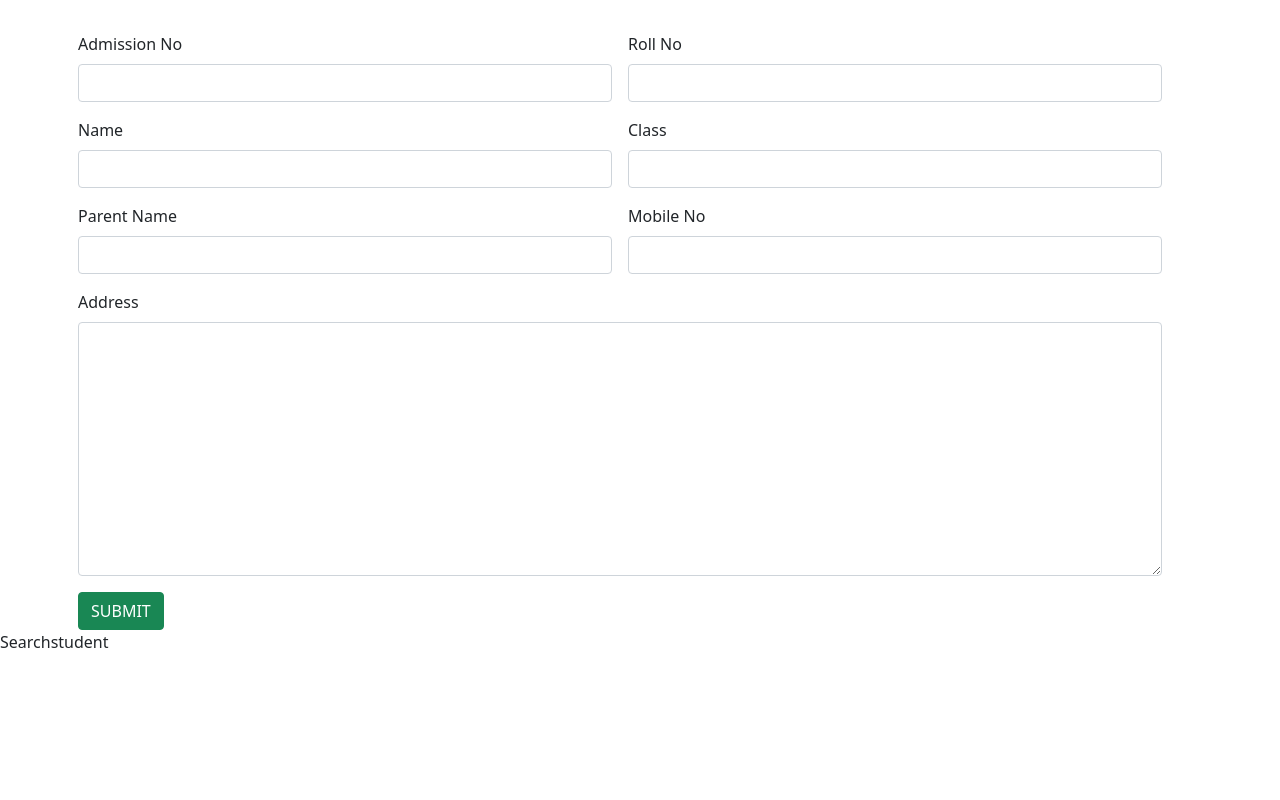
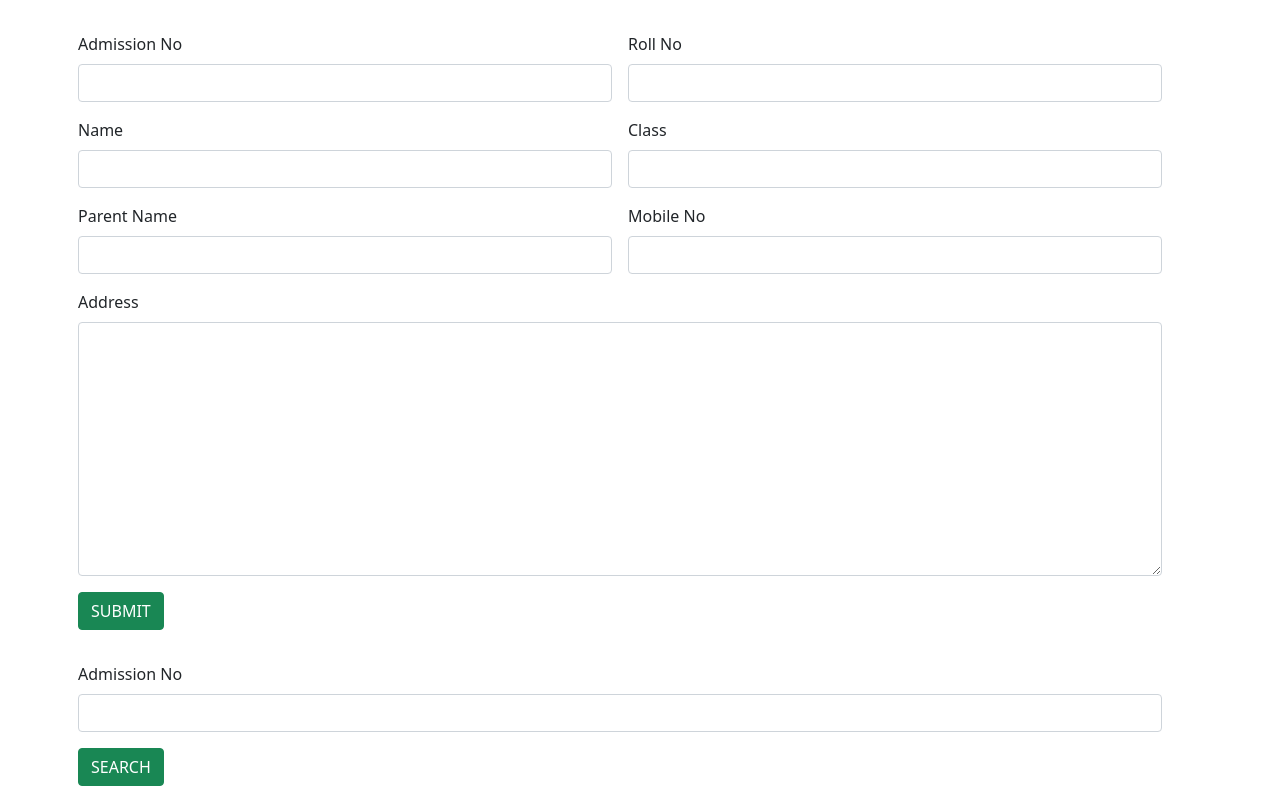
Before and after one commit to Seenusneha4/schoolmanageapp, a React (Create React App) app: page / in a window 1280 px wide. Built offline with nearby package versions, Linux system fonts and the light colour scheme.

Commit message:
searchingstu

```diff
--- a/public/text.html
+++ b/public/text.html
@@ -1,6 +1,6 @@
 <div className="container">
     <div className="row div col col-12 col-sm-12 col-md-12 col-lg-12 col-xl-12 col-xxl-12">
-        <div className="row">
+        <div className="row g-3">
             <div className="col col-12 col-sm-12 col-md-12 col-lg-12 col-xl-12 col-xxl-12">
               <label for="" className="form-label">Admission No</label>
               <input type="text" className="form-control"/>
--- a/src/Components/Searchstudent.js
+++ b/src/Components/Searchstudent.js
@@ -1,8 +1,30 @@
-import React from 'react'
+import React, { useState } from 'react'
 
 const Searchstudent = () => {
+    var[admno,setadmno]=useState("")
+    const subdata=()=>{
+        const data={"admno":admno}
+        console.log(data)
+    }
   return (
-    <div>Searchstudent</div>
+    <div>
+
+<div className="container">
+    <div className="row div col col-12 col-sm-12 col-md-12 col-lg-12 col-xl-12 col-xxl-12">
+        <div className="row g-3">
+            <div className="col col-12 col-sm-12 col-md-12 col-lg-12 col-xl-12 col-xxl-12">
+              <label for="" className="form-label">Admission No</label>
+              <input onChange={(b)=>{setadmno(b.target.value)}} type="text" className="form-control"/>
+            </div>
+
+            <div className="col col-12 col-sm-12 col-md-12 col-lg-12 col-xl-12 col-xxl-12">
+                <button onClick={subdata} className="btn btn-success">SEARCH</button>
+
+            </div>
+        </div>
+    </div>
+</div>
+    </div>
   )
 }
 
```
